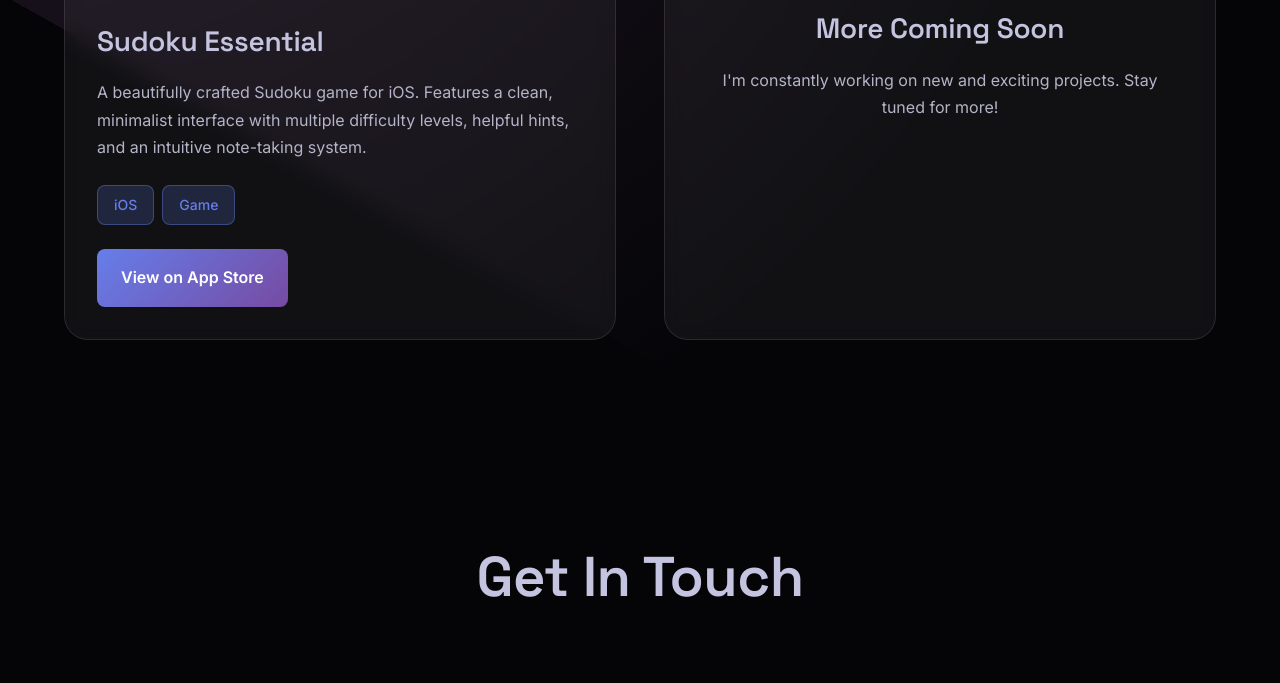
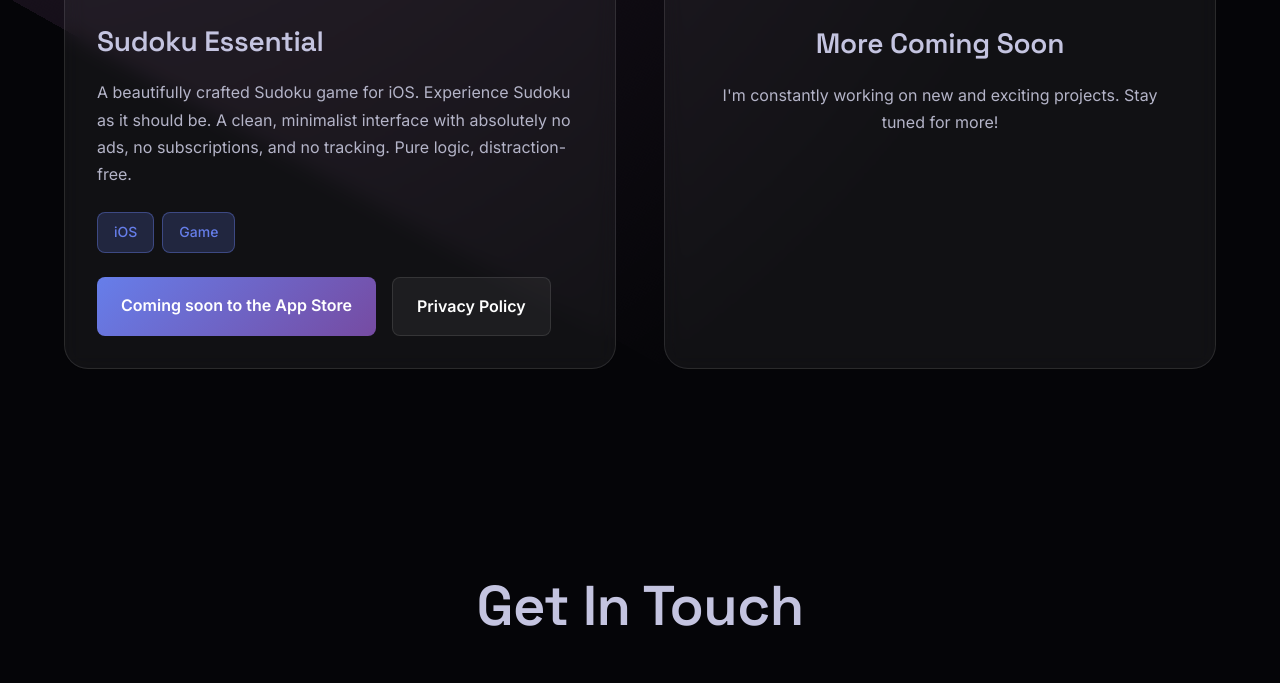
Before and after one commit to emanuelfreitas/emanuelfreitas.github.io, a plain HTML site: page index.html in a window 1280 px wide. Shown: the part 1364-2047 px from the top of the page. Drawn offline with Linux system fonts and the light colour scheme.

Commit message:
Updated links

```diff
--- a/index.html
+++ b/index.html
@@ -54,15 +54,18 @@
                     <div class="project-content">
                         <h3 class="project-title">Sudoku Essential</h3>
                         <p class="project-description">
-                            A beautifully crafted Sudoku game for iOS. Features a clean, minimalist interface with
-                            multiple difficulty levels, helpful hints, and an intuitive note-taking system.
+                            A beautifully crafted Sudoku game for iOS. Experience Sudoku as it should be. A clean,
+                            minimalist interface with absolutely no ads, no subscriptions, and no tracking. Pure logic,
+                            distraction-free.
                         </p>
                         <div class="project-tags">
                             <span class="tag">iOS</span>
                             <span class="tag">Game</span>
                         </div>
                         <div class="project-links">
-                            <a href="#" class="project-link primary-link">View on App Store</a>
+                            <a href="#" class="project-link primary-link">Coming soon to the App Store</a>
+                            <a href="https://emanuelfreitas.github.io/sudoku-essential/privacy-policy.html"
+                                class="project-link secondary-link">Privacy Policy</a>
                         </div>
                     </div>
                 </article>
@@ -95,7 +98,7 @@
                     </svg>
                     GitHub
                 </a>
-                <a href="mailto:your.email@example.com" class="contact-link">
+                <a href="mailto:emanuelfreitas@protonmail.com" class="contact-link">
                     <svg class="icon" viewBox="0 0 24 24" fill="none" stroke="currentColor" stroke-width="2">
                         <path d="M4 4h16c1.1 0 2 .9 2 2v12c0 1.1-.9 2-2 2H4c-1.1 0-2-.9-2-2V6c0-1.1.9-2 2-2z"></path>
                         <polyline points="22,6 12,13 2,6"></polyline>
--- a/styles.css
+++ b/styles.css
@@ -329,6 +329,18 @@ body {
     box-shadow: 0 8px 20px rgba(102, 126, 234, 0.3);
 }
 
+.secondary-link {
+    background: rgba(255, 255, 255, 0.05);
+    border: 1px solid rgba(255, 255, 255, 0.1);
+    color: var(--text-primary);
+}
+
+.secondary-link:hover {
+    background: rgba(255, 255, 255, 0.1);
+    border-color: rgba(255, 255, 255, 0.2);
+    transform: translateY(-2px);
+}
+
 /* Coming Soon Card */
 .coming-soon {
     display: flex;
```
